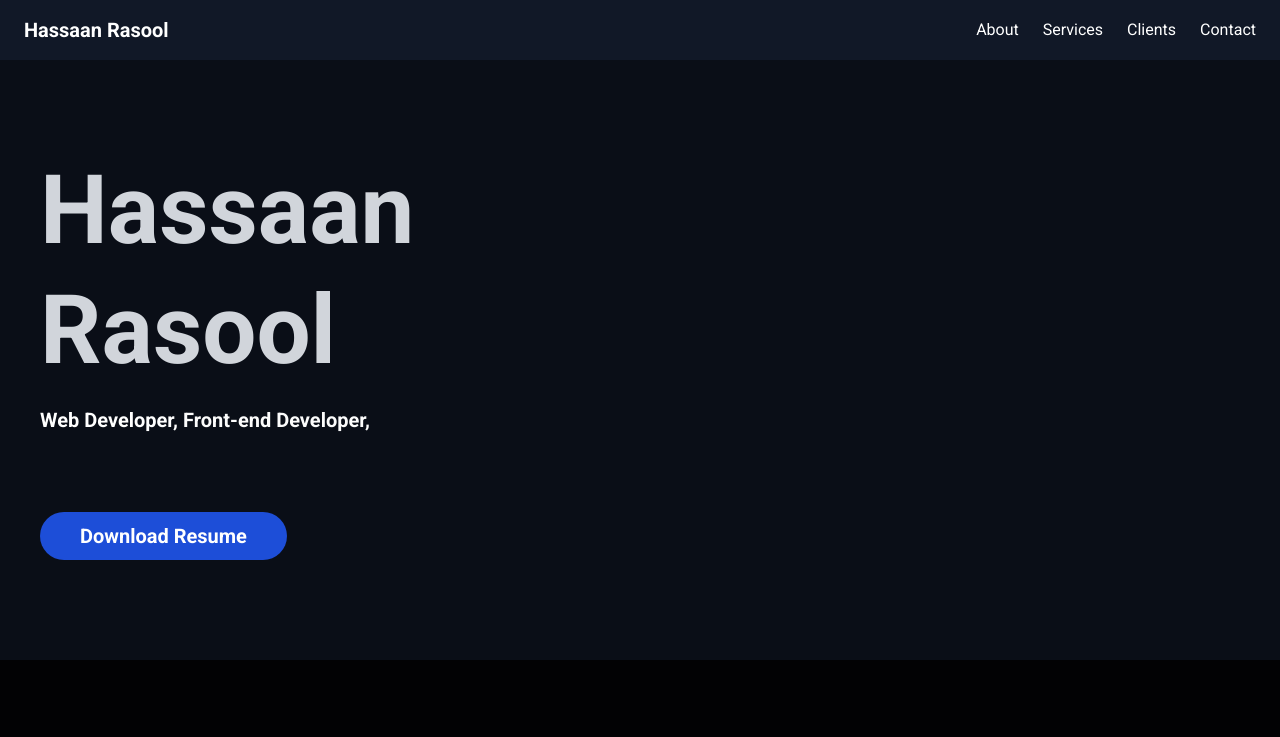
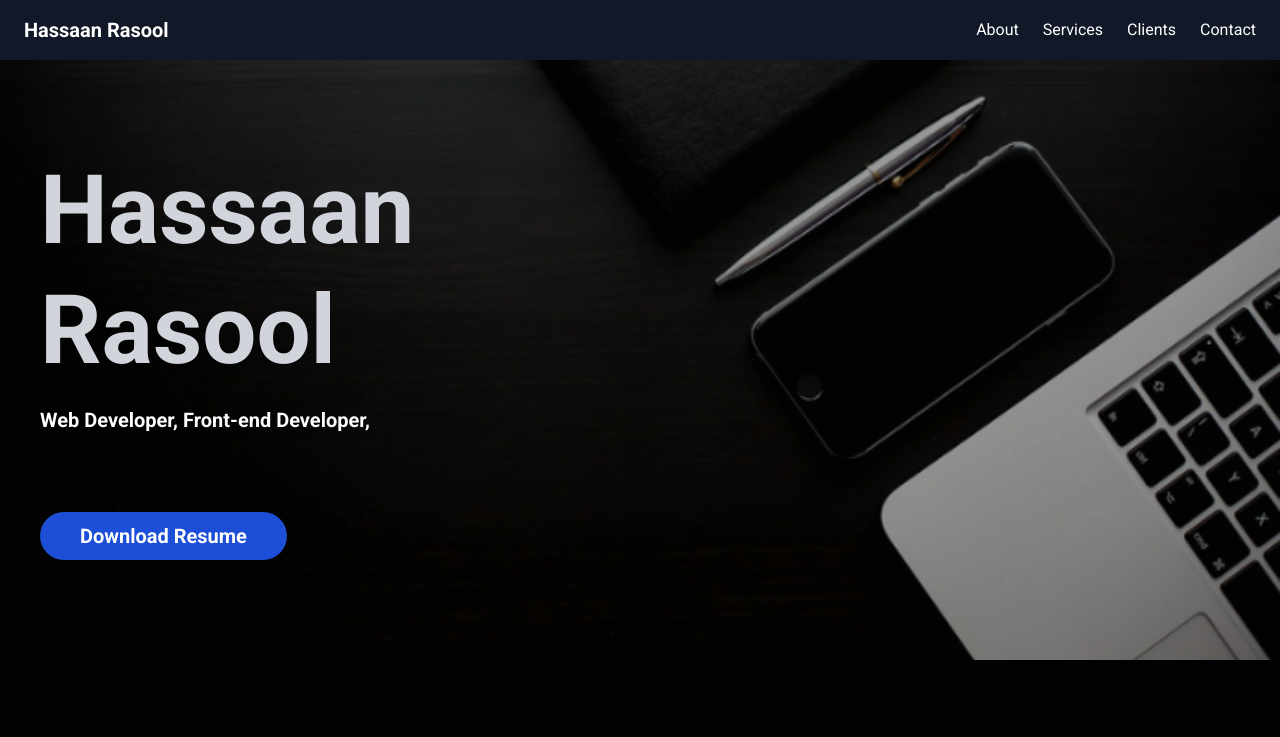
Before and after one commit to Hell1223/HassaanRasool_Portfolio, a plain HTML site: page index.html in a window 1280 px wide. Shown: the top 737 px of the page. Drawn offline with nearby package versions, Linux system fonts and the light colour scheme; the site is published under a folder, as on GitHub Pages, so addresses that start at the root find nothing.

Commit message:
Update index.html

```diff
--- a/index.html
+++ b/index.html
@@ -29,7 +29,7 @@
 
         /* Hero Background */
         .hero-bg {
-            background-image: url('/bg_image.png');
+            background-image: url('./bg_image.png');
             background-size: cover;
             background-position: center;
             background-color: rgba(0, 0, 0, 0.4);
```
